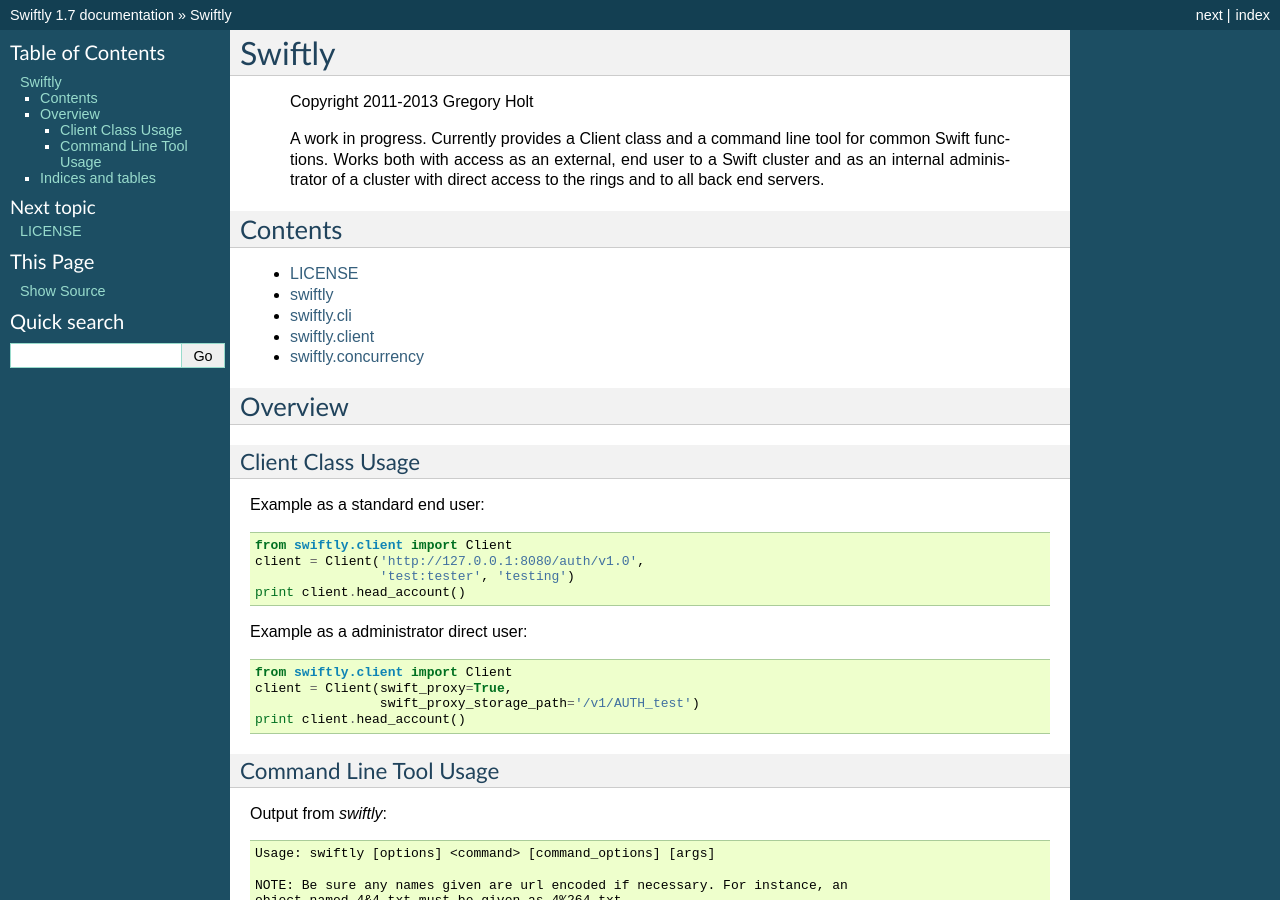
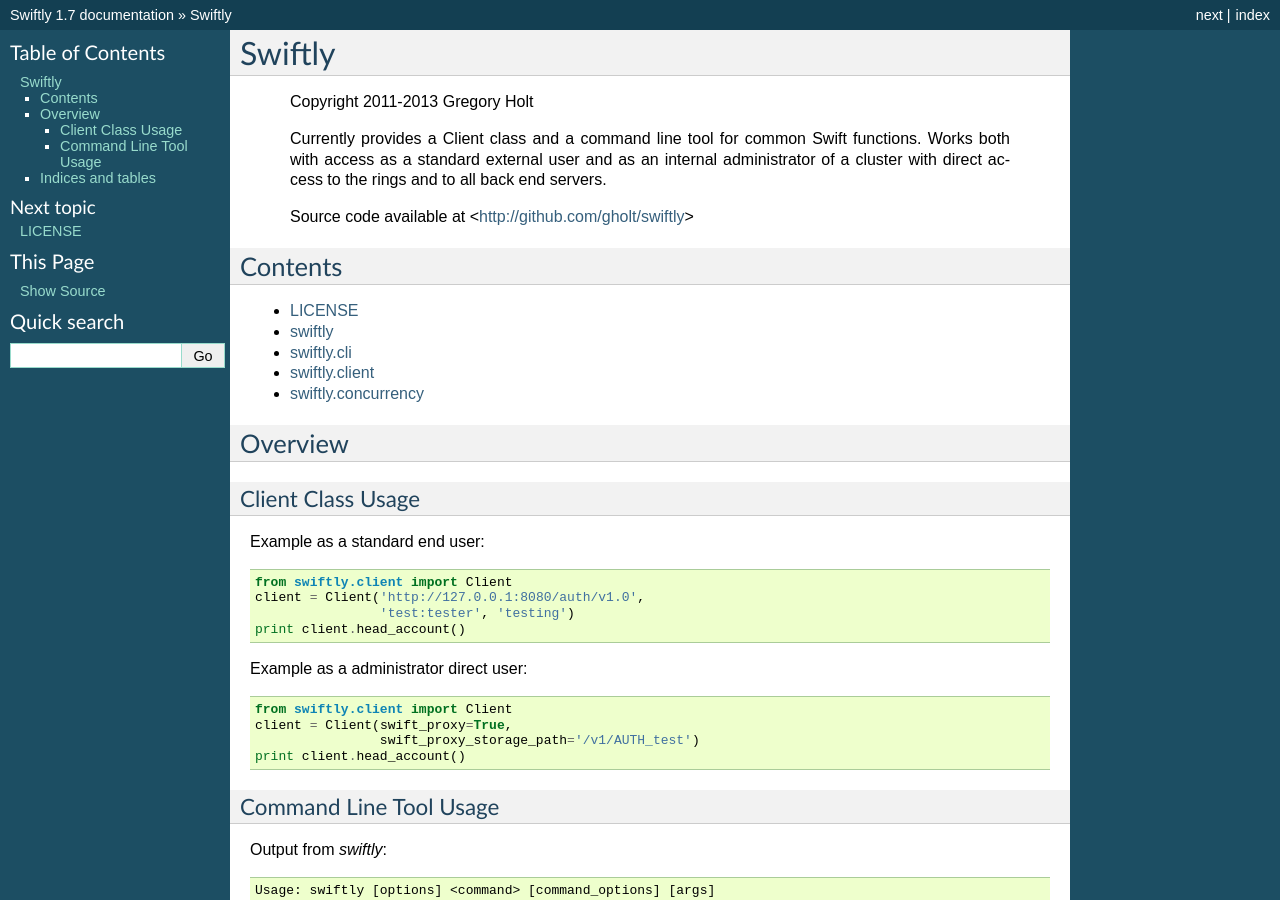
Before and after one commit to gholt/swiftly, a Sphinx documentation site: the page built from doc/source/index.rst, in a window 1280 px wide and 900 px high. Built offline with Sphinx 7.4.7, drawn with Linux system fonts in a browser that asks for light colours.

Commit message:
More doc updates

```diff
--- a/doc/source/index.rst
+++ b/doc/source/index.rst
@@ -3,10 +3,12 @@ Swiftly
 
     Copyright 2011-2013 Gregory Holt
 
-    A work in progress. Currently provides a Client class and a command line
-    tool for common Swift functions. Works both with access as an external, end
-    user to a Swift cluster and as an internal administrator of a cluster with
-    direct access to the rings and to all back end servers.
+    Currently provides a Client class and a command line tool for common Swift
+    functions. Works both with access as a standard external user and as an
+    internal administrator of a cluster with direct access to the rings and to
+    all back end servers.
+
+    Source code available at <http://github.com/gholt/swiftly>
 
 Contents
 --------
```
